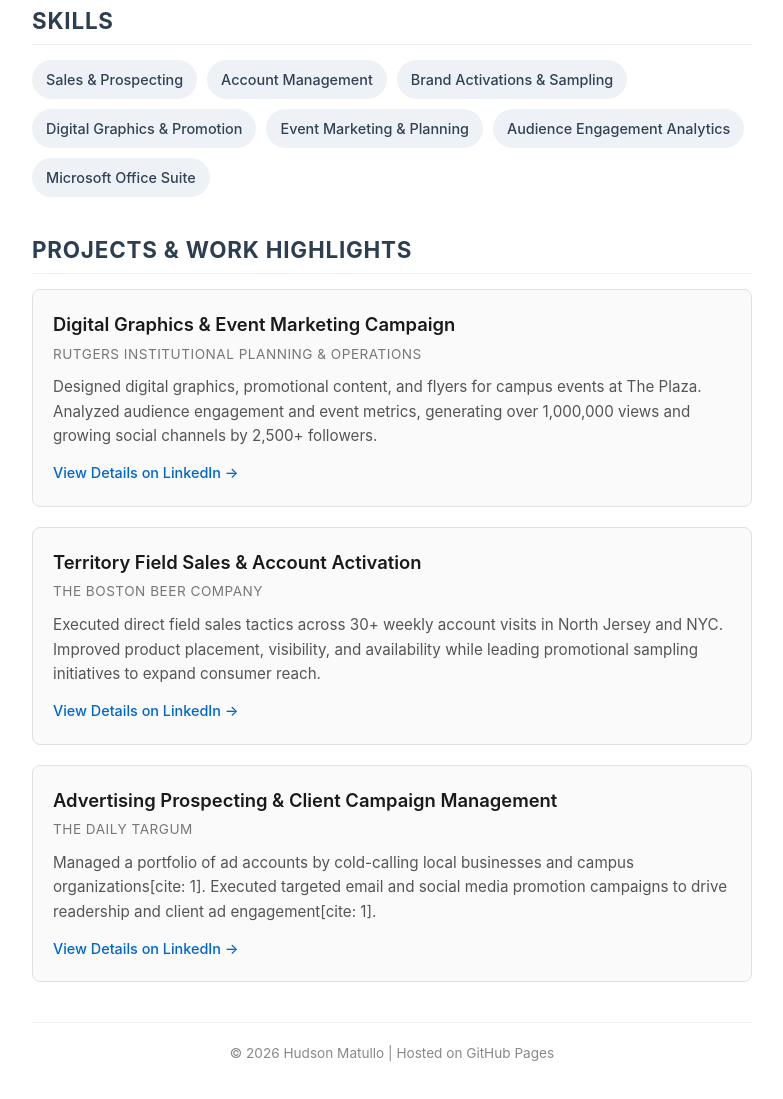
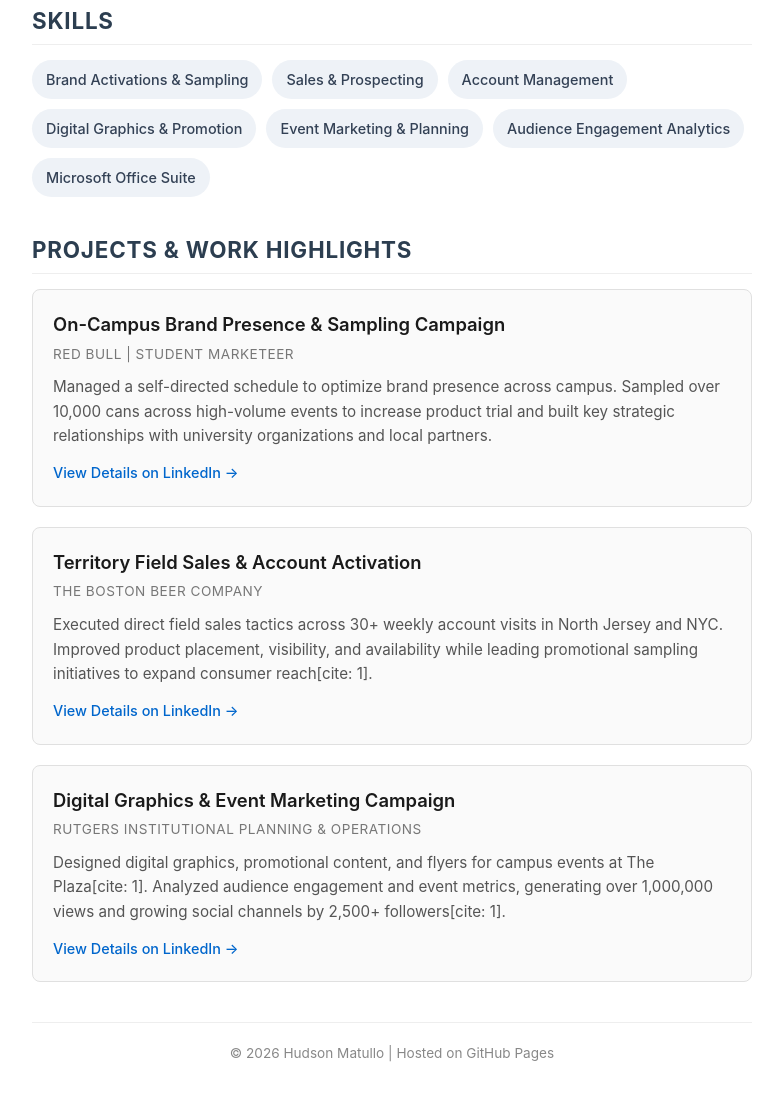
Before and after one commit to hsm77-cpu/hsm77-cpu.github.io, a plain HTML site: page index.html in a window 1280 px wide. Shown: the part 345-1444 px from the top of the page, without its empty margins (248-1031 px from the left). Drawn offline with Linux system fonts and the light colour scheme.

Commit message:
Update index.html
portfolio main page

```diff
--- a/index.html
+++ b/index.html
@@ -160,9 +160,9 @@
         <section id="skills">
             <h2>Skills</h2>
             <ul class="skills-list">
+                <li>Brand Activations & Sampling</li>
                 <li>Sales & Prospecting</li>
                 <li>Account Management</li>
-                <li>Brand Activations & Sampling</li>
                 <li>Digital Graphics & Promotion</li>
                 <li>Event Marketing & Planning</li>
                 <li>Audience Engagement Analytics</li>
@@ -174,12 +174,12 @@
         <section id="projects">
             <h2>Projects & Work Highlights</h2>
 
-            <!-- Project 1 -->
+            <!-- Project 1 (Red Bull Lead Position) -->
             <div class="project-card">
-                <div class="project-title">Digital Graphics & Event Marketing Campaign</div>
-                <div class="project-role">Rutgers Institutional Planning & Operations</div>
+                <div class="project-title">On-Campus Brand Presence & Sampling Campaign</div>
+                <div class="project-role">Red Bull | Student Marketeer</div>
                 <div class="project-description">
-                    Designed digital graphics, promotional content, and flyers for campus events at The Plaza. Analyzed audience engagement and event metrics, generating over 1,000,000 views and growing social channels by 2,500+ followers.
+                    Managed a self-directed schedule to optimize brand presence across campus. Sampled over 10,000 cans across high-volume events to increase product trial and built key strategic relationships with university organizations and local partners.
                 </div>
                 <a href="https://linkedin.com/in/hudson-matullo" target="_blank" class="project-link">View Details on LinkedIn &rarr;</a>
             </div>
@@ -189,17 +189,17 @@
                 <div class="project-title">Territory Field Sales & Account Activation</div>
                 <div class="project-role">The Boston Beer Company</div>
                 <div class="project-description">
-                    Executed direct field sales tactics across 30+ weekly account visits in North Jersey and NYC. Improved product placement, visibility, and availability while leading promotional sampling initiatives to expand consumer reach.
+                    Executed direct field sales tactics across 30+ weekly account visits in North Jersey and NYC. Improved product placement, visibility, and availability while leading promotional sampling initiatives to expand consumer reach[cite: 1].
                 </div>
                 <a href="https://linkedin.com/in/hudson-matullo" target="_blank" class="project-link">View Details on LinkedIn &rarr;</a>
             </div>
 
             <!-- Project 3 -->
             <div class="project-card">
-                <div class="project-title">Advertising Prospecting & Client Campaign Management</div>
-                <div class="project-role">The Daily Targum</div>
+                <div class="project-title">Digital Graphics & Event Marketing Campaign</div>
+                <div class="project-role">Rutgers Institutional Planning & Operations</div>
                 <div class="project-description">
-                    Managed a portfolio of ad accounts by cold-calling local businesses and campus organizations[cite: 1]. Executed targeted email and social media promotion campaigns to drive readership and client ad engagement[cite: 1].
+                    Designed digital graphics, promotional content, and flyers for campus events at The Plaza[cite: 1]. Analyzed audience engagement and event metrics, generating over 1,000,000 views and growing social channels by 2,500+ followers[cite: 1].
                 </div>
                 <a href="https://linkedin.com/in/hudson-matullo" target="_blank" class="project-link">View Details on LinkedIn &rarr;</a>
             </div>
```
